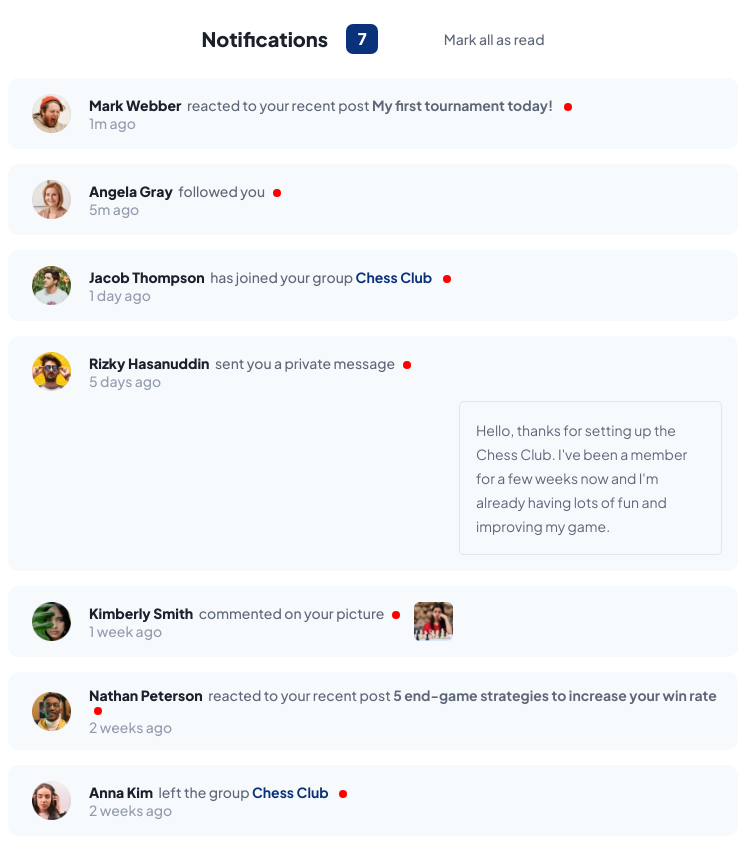
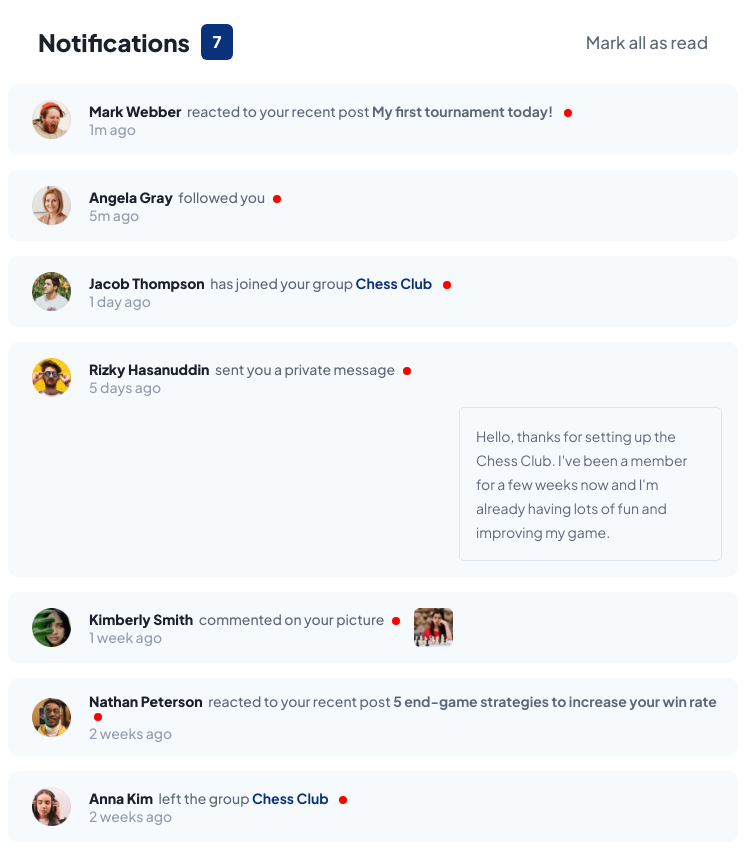
Before and after one commit to LEVANIKAPANADZE/Notification-Page, a React (Vite) app: page / in a window 1280 px wide. Shown: the whole page, without its empty margins (267-1020 px from the left). Built offline with nearby package versions, Linux system fonts and the light colour scheme; a web font is replaced by a local one.

Commit message:
Finished all the styles in starter.jsx

```diff
--- a/src/components/starter.jsx
+++ b/src/components/starter.jsx
@@ -13,16 +13,16 @@ export default function Starter({ notifications, setNotifications }) {
 
   return (
     <header className="w-full flex justify-center">
-      <div className="w-[343px]">
+      <div className="w-[343px] lg:w-[670px]">
         <section className="flex items-center justify-between">
           <h2
             className="text-[#1C202B] font-extrabold text-[20px]
-          [leading-100%] flex gap-[9px]"
+          [leading-100%] flex gap-[9px] lg:text-[24px] lg:gap-[11px]"
           >
             Notifications{" "}
             <div
-              className="ml-[9px] w-[32px] rounded-[7px] bg-[#0A327B]
-            flex justify-center items-center ml-[8px]"
+              className="w-[32px] rounded-[7px] bg-[#0A327B]
+            flex justify-center items-center lg:rounded-[6px]"
             >
               {" "}
               <span
@@ -35,7 +35,7 @@ export default function Starter({ notifications, setNotifications }) {
           </h2>
           <span
             onClick={markAllAsRead}
-            className="font-medium text-[14px] leading-[100%] text-[#5E6778] cursor-pointer hover:text-blue-600"
+            className="font-medium text-[14px] leading-[100%] text-[#5E6778] cursor-pointer hover:text-blue-600 lg:text-[17px]"
           >
             Mark all as read
           </span>
```
